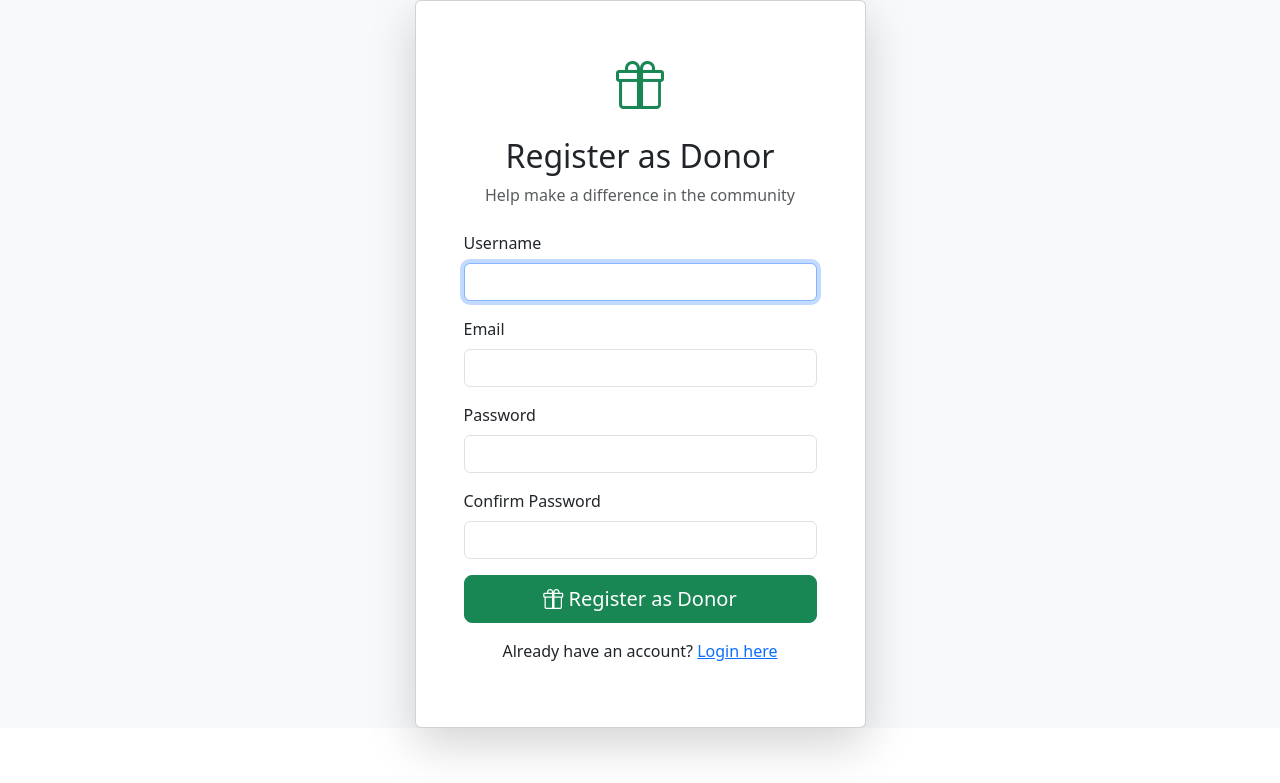
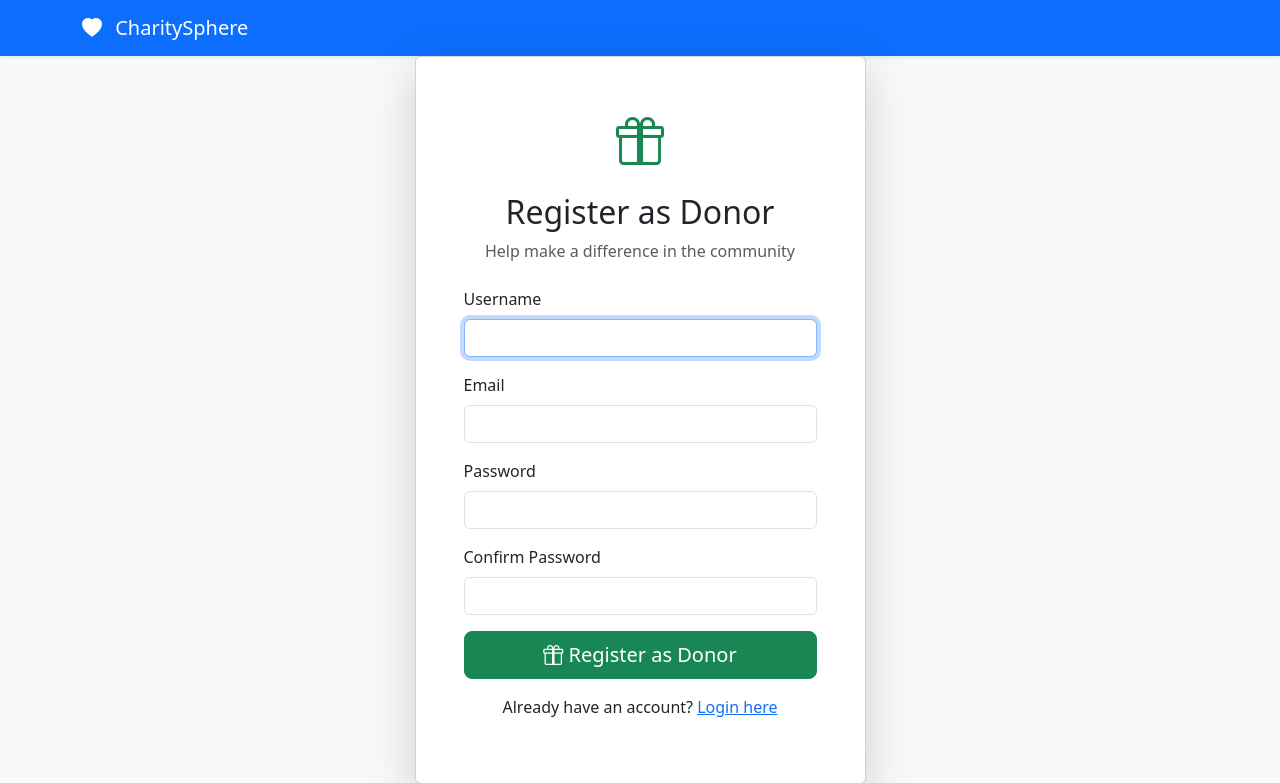
Before and after one commit to CharitySphere/CharitySphere, a Django app: page /auth/register/donor/ in a window 1280 px wide. Shown: the top 783 px of the page. Run offline with Django 5.2, Linux system fonts and the light colour scheme.

Commit message:
🎨 ui(base): add logout button

```diff
--- a/templates/base.html
+++ b/templates/base.html
@@ -14,7 +14,7 @@
 
   <body>
     <!-- Navigation Bar -->
-    <!-- <nav class="navbar navbar-expand-lg navbar-dark bg-primary shadow-sm">
+    <nav class="navbar navbar-expand-lg navbar-dark bg-primary shadow-sm">
       <div class="container">
         <a class="navbar-brand" href="/">
           <i class="bi bi-heart-fill me-2"></i>
@@ -29,43 +29,16 @@
 
           <ul class="navbar-nav">
             {% if user.is_authenticated %}
-              <li class="nav-item dropdown">
-                <a class="nav-link dropdown-toggle" href="#" id="navbarDropdown" role="button" data-bs-toggle="dropdown">
-                  <i class="bi bi-person-circle"></i> {{ user.username }}
-                </a>
-                <ul class="dropdown-menu dropdown-menu-end">
-                  <li>
-                    <a class="dropdown-item" href="{% url 'dashboard' %}">
-                      <i class="bi bi-speedometer2"></i> Dashboard
-                    </a>
-                  </li>
-                  <li>
-                    <a class="dropdown-item" href="#">
-                      <i class="bi bi-gear"></i> Settings
-                    </a>
-                  </li>
-                  <li>
-                    <hr class="dropdown-divider" />
-                  </li>
-                  <li>
-                    <a class="dropdown-item" href="{% url 'logout' %}">
-                      <i class="bi bi-box-arrow-right"></i> Logout
-                    </a>
-                  </li>
-                </ul>
-              </li>
-            {% else %}
               <li class="nav-item">
-                <a class="nav-link" href="/">
-                  <i class="bi bi-house-fill"></i>
-                  Go to Home
+                <a class="nav-link" href="{% url 'logout' %}">
+                  <i class="bi bi-box-arrow-right"></i> Logout
                 </a>
               </li>
             {% endif %}
           </ul>
         </div>
       </div>
-    </nav> -->
+    </nav>
 
     <!-- Messages/Alerts -->
     {% if messages %}
@@ -91,7 +64,7 @@
       <div class="container text-center">
         <span class="text-muted small">&copy; 2024 CharitySphere. Purely Transparent.</span>
       </div>
-    </footer> -->
+</footer> -->
 
     <!-- Bootstrap 5 JS Bundle -->
     <script src="https://cdn.jsdelivr.net/npm/bootstrap@5.3.2/dist/js/bootstrap.bundle.min.js"></script>
```
